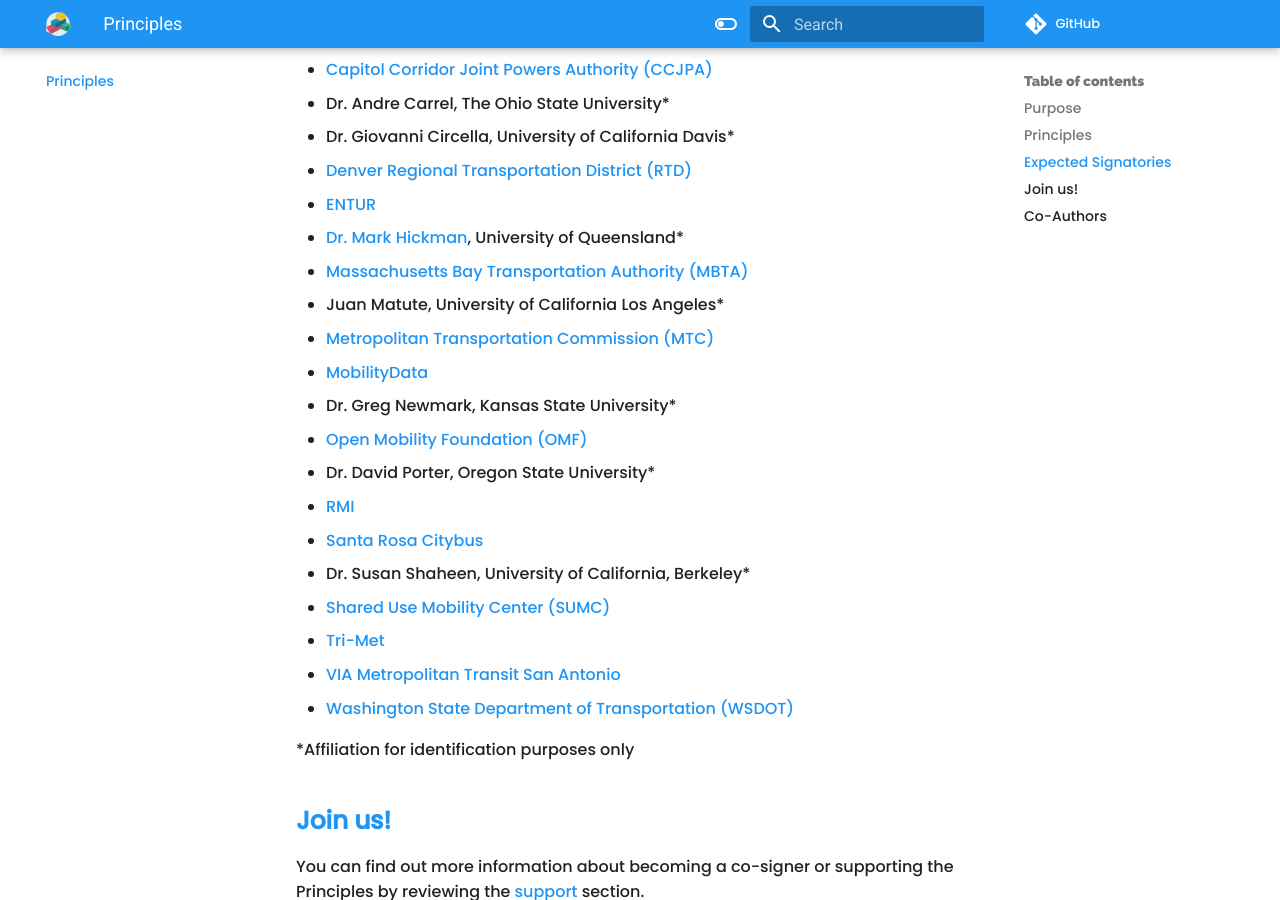
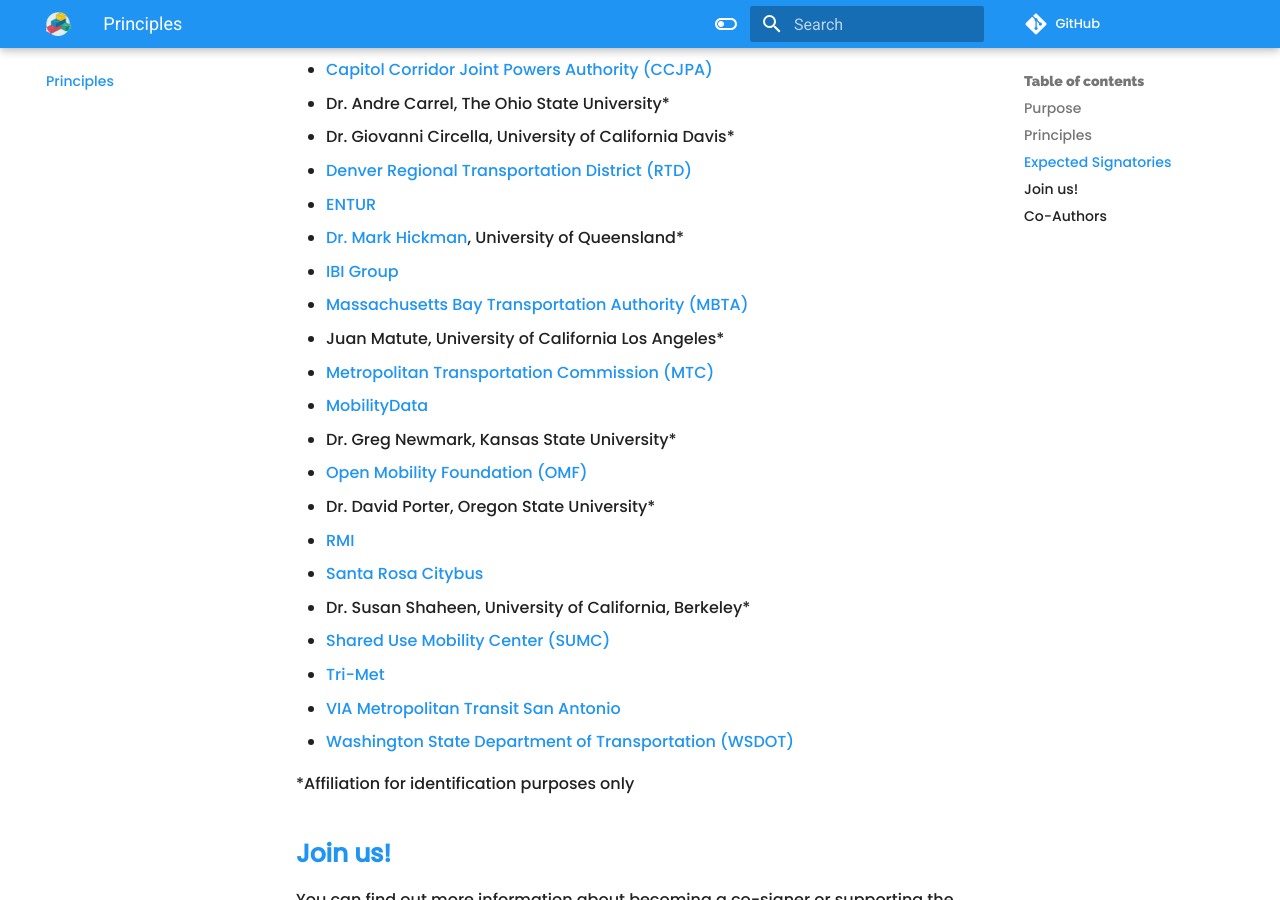
Before and after one commit to interoperable-mobility/principles, an MkDocs documentation site: the page built from docs/index.md, in a window 1280 px wide and 900 px high, scrolled down 2312 px. Built offline with MkDocs 1.6.1 and Material for MkDocs 9.7.7, drawn with Linux system fonts in a browser that asks for light colours; nearby versions of some CDN libraries; comment, search, counter and statistics services are not loaded.

Commit message:
Added: IBI Group as co-signer

```diff
--- a/docs/index.md
+++ b/docs/index.md
@@ -49,6 +49,7 @@
 - [Denver Regional Transportation District (RTD)](https://www.rtd-denver.com/)
 - [ENTUR](https://entur.no/)
 - [Dr. Mark Hickman](https://researchers.uq.edu.au/researcher/2972), University of Queensland*
+- [IBI Group](https://www.ibigroup.com)
 - [Massachusetts Bay Transportation Authority (MBTA)](https://www.mbta.com/)
 - Juan Matute, University of California Los Angeles*
 - [Metropolitan Transportation Commission (MTC)](http://bayareametro.org)
```
